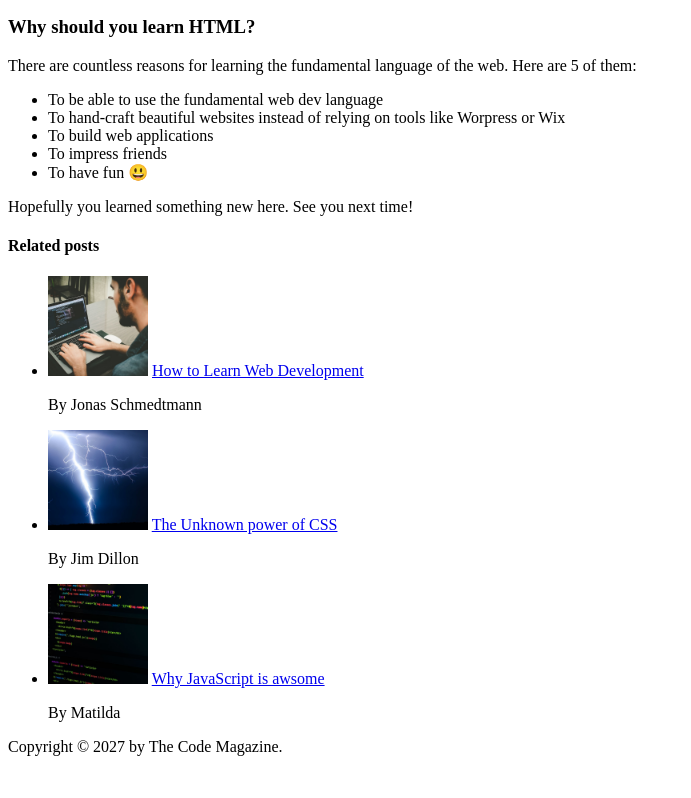
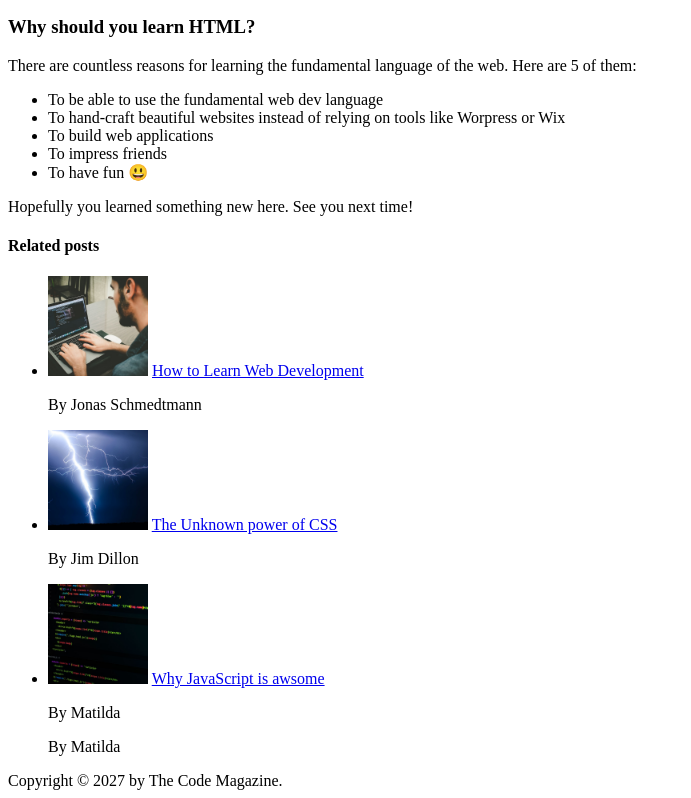
Before and after one commit to SAYYEDMOHDARIF/arif_HTML_1, a plain HTML site: page index.html in a window 1280 px wide. Shown: the part 794-1592 px from the top of the page, without its empty margins (0-691 px from the left). Before the commit the page ends 1558 px from the top, so only its background shows below. Drawn offline with Linux system fonts and the light colour scheme.

Commit message:
second updatet

```diff
--- a/index.html
+++ b/index.html
@@ -108,6 +108,7 @@
           />
           <a href="#">Why JavaScript is awsome</a>
           <p>By Matilda</p>
+          <p>By Matilda</p>
         </li>
       </ul>
     </aside>
```
